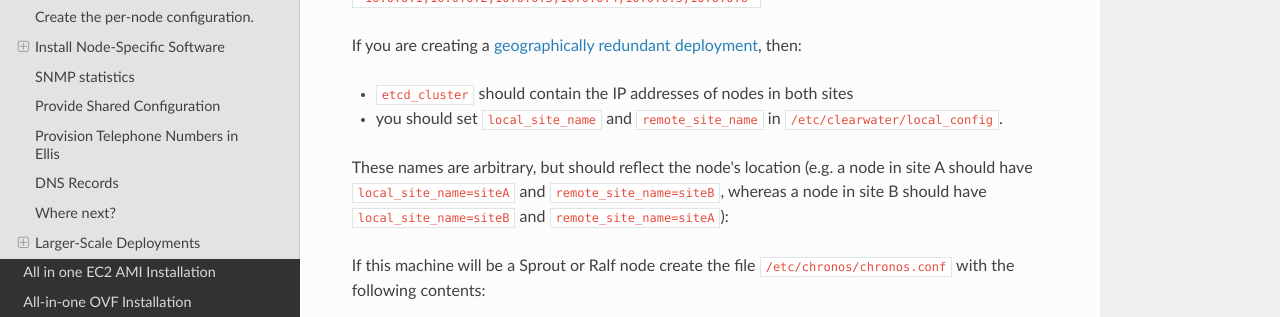
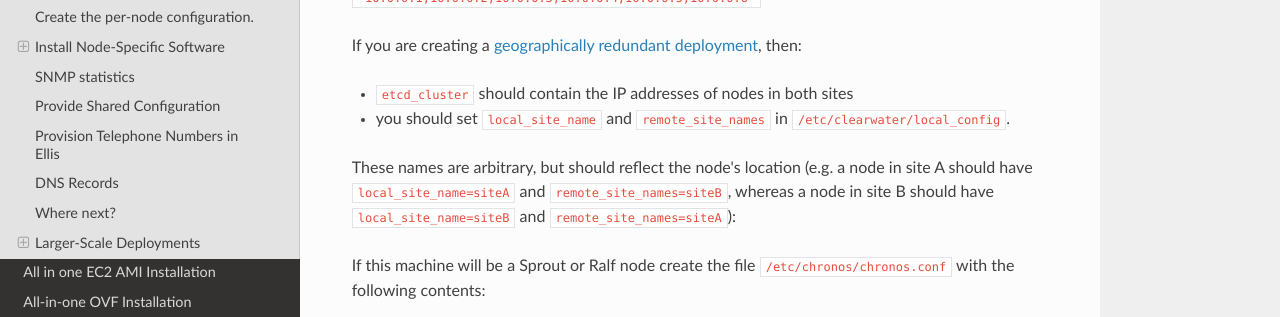
Before and after one commit to Metaswitch/clearwater-readthedocs, an MkDocs documentation site: the page built from docs/Manual_Install.md, in a window 1280 px wide and 900 px high, scrolled down 2466 px. Shown: the part 147-464 px from the top of the window. Built offline with MkDocs 1.6.1, drawn with Linux system fonts in a browser that asks for light colours; nearby versions of some CDN libraries; old or Windows-style settings are respelled for this version of MkDocs.

Commit message:
Rename remote_site_name to remote_site_names

```diff
--- a/docs/Manual_Install.md
+++ b/docs/Manual_Install.md
@@ -78,11 +78,11 @@ Note that the `etcd_cluster` variable should be set to a comma separated list th
 If you are creating a [geographically redundant deployment](Geographic_redundancy.md), then:
 
 * `etcd_cluster` should contain the IP addresses of nodes in both sites
-*  you should set `local_site_name` and `remote_site_name` in `/etc/clearwater/local_config`.
+*  you should set `local_site_name` and `remote_site_names` in `/etc/clearwater/local_config`.
 
 These names are arbitrary, but should reflect the node's location (e.g. a node in site A should have
-`local_site_name=siteA` and `remote_site_name=siteB`, whereas a node in site B should have
-`local_site_name=siteB` and `remote_site_name=siteA`):
+`local_site_name=siteA` and `remote_site_names=siteB`, whereas a node in site B should have
+`local_site_name=siteB` and `remote_site_names=siteA`):
 
 If this machine will be a Sprout or Ralf node create the file `/etc/chronos/chronos.conf` with the following contents:
 
```
Also changed, not shown: docs/Migrating_To_etcd.md (+1 -1 lines).
